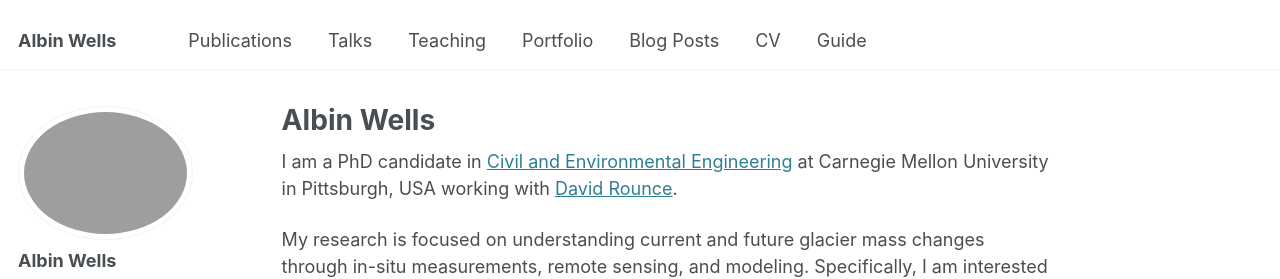
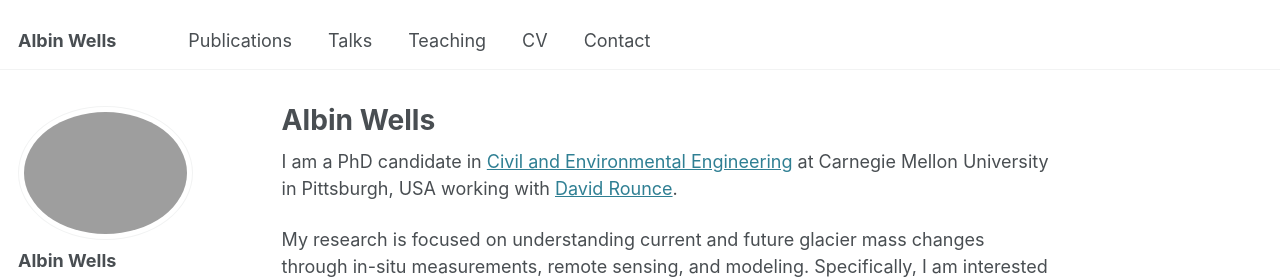
Before and after one commit to albinwwells/albinwwells.github.io, a Jekyll site: the page built from _pages/about.md, in a window 1280 px wide. Shown: the top 279 px of the page. Built offline with Jekyll 4.4.1, drawn with Linux system fonts in a browser that asks for light colours; some web fonts are replaced.

Commit message:
Update navigation.yml

```diff
--- a/_data/navigation.yml
+++ b/_data/navigation.yml
@@ -14,14 +14,14 @@ main:
   - title: "Teaching"
     url: /teaching/
 
-  - title: "Portfolio"
-    url: /portfolio/
+  # - title: "Portfolio"
+  #   url: /portfolio/
 
-  - title: "Blog Posts"
-    url: /year-archive/
+  # - title: "Blog Posts"
+  #   url: /year-archive/
 
   - title: "CV"
     url: /cv/
 
-  - title: "Guide"
+  - title: "Contact"
     url: /markdown/
```
